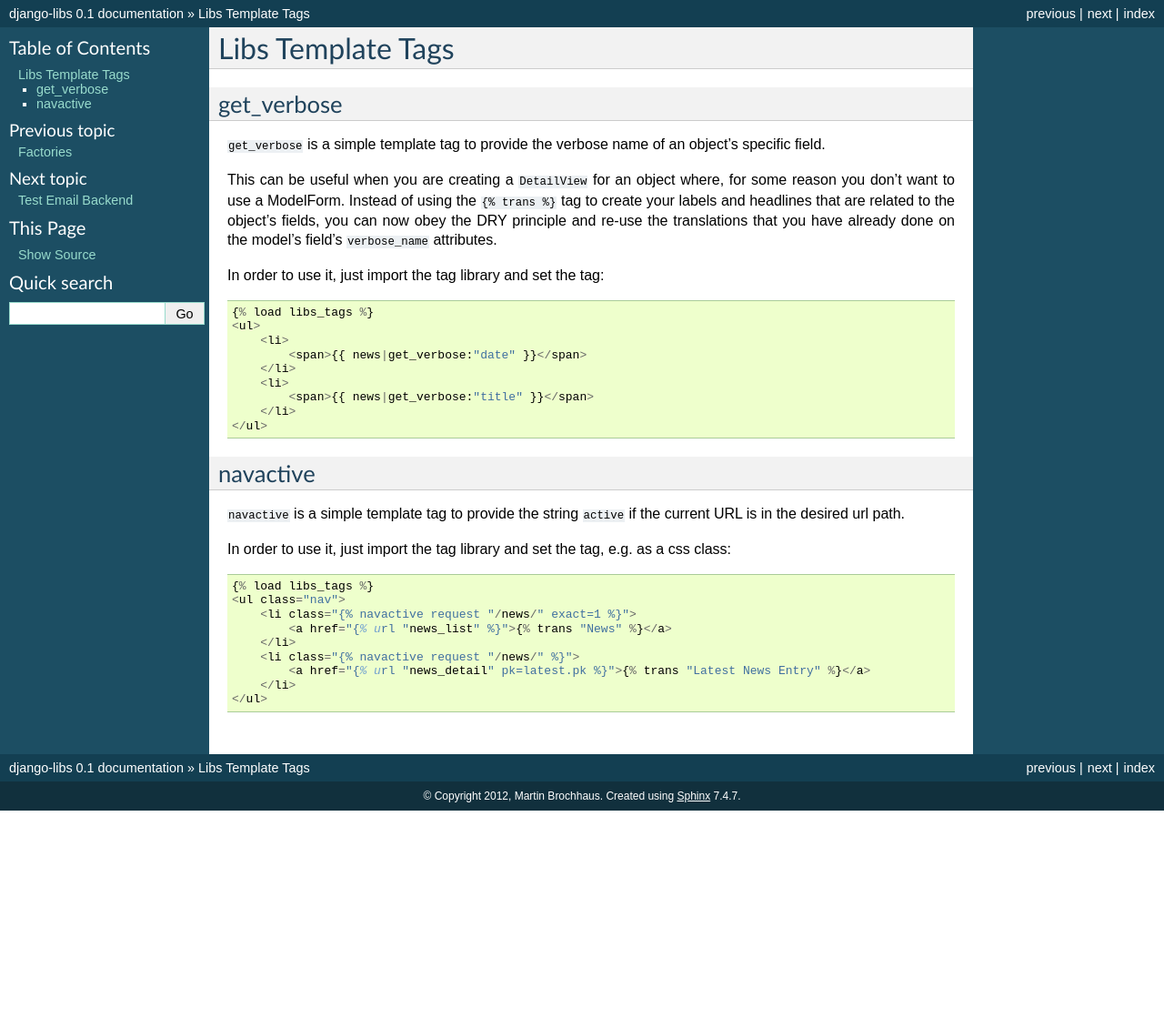
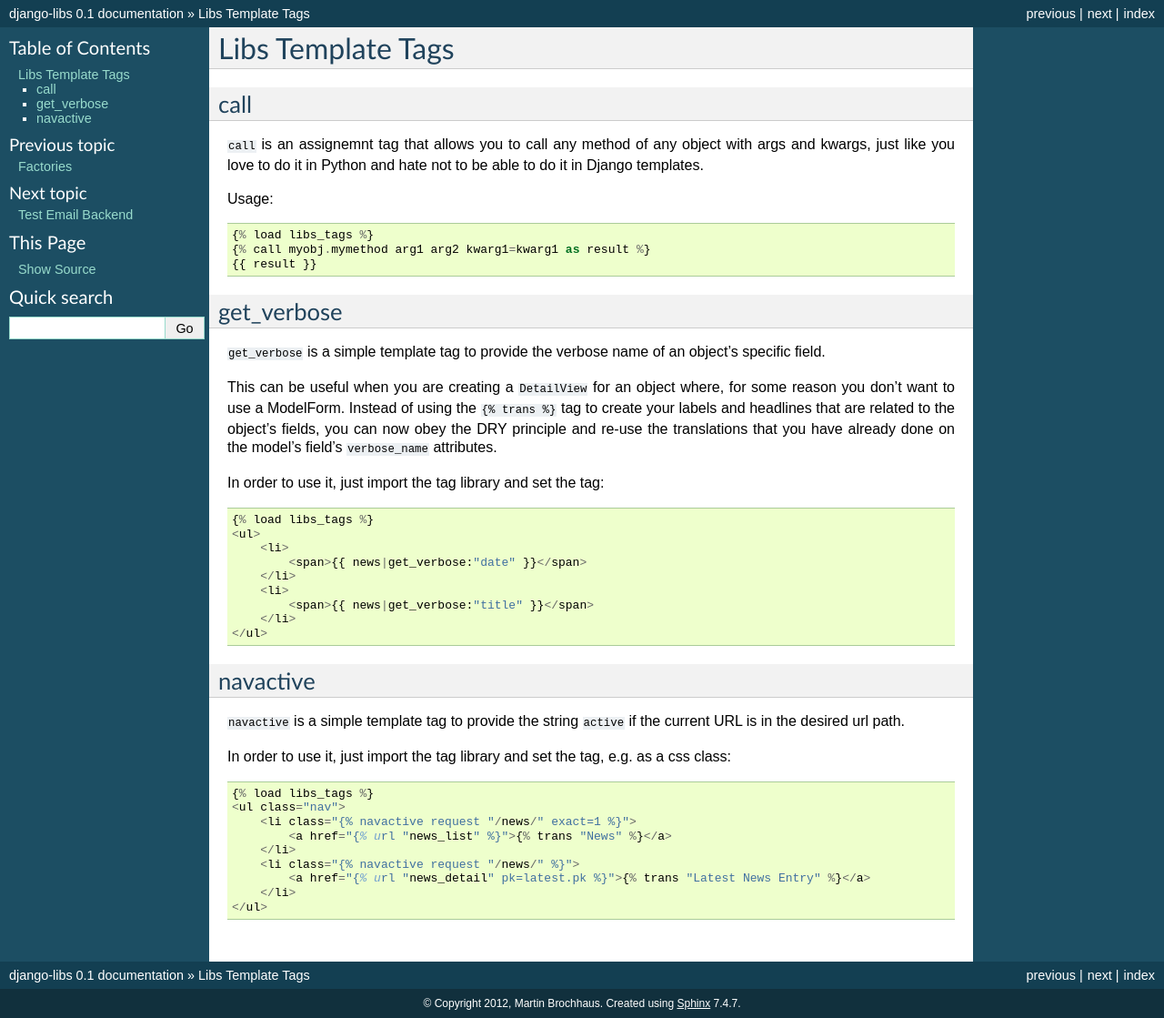
Before and after one commit to bitlabstudio/django-libs, a Sphinx documentation site: the page built from docs/libs_tags.rst, in a window 1280 px wide. Shown: the whole page at 91% size. Built offline with Sphinx 7.4.7, drawn with Linux system fonts in a browser that asks for light colours; formulas are drawn with MathJax 3; before the commit the page ends 900 px from its top, so only the background shows below that.

Commit message:
Added `call` assignmen tag.

```diff
--- a/CHANGELOG.txt
+++ b/CHANGELOG.txt
@@ -1,4 +1,7 @@
 === (ongoing) ===
+
+- Added call templatetag which allows to call any method with params in a
+  template
 
 === 0.14.1 ===
 
--- a/README.rst
+++ b/README.rst
@@ -31,6 +31,7 @@ and applications.
   so that they never run twice at the same time.
 * A ``getCookie`` js function that can be used to retrieve the csrf token
   for AJAX POST requests.
+* A templatetag ``call`` which allows to call any method with params.
 
 **Coming soon**:
 
--- a/docs/libs_tags.rst
+++ b/docs/libs_tags.rst
@@ -1,5 +1,20 @@
 Libs Template Tags
 ==================
+
+
+call
+----
+
+``call`` is an assignemnt tag that allows you to call any method of any object
+with args and kwargs, just like you love to do it in Python and hate not to be
+able to do it in Django templates.
+
+Usage::
+
+    {% load libs_tags %}
+    {% call myobj.mymethod arg1 arg2 kwarg1=kwarg1 as result %}
+    {{ result }}
+
 
 get_verbose
 -----------
```
Also changed, not shown: 1 other file.
